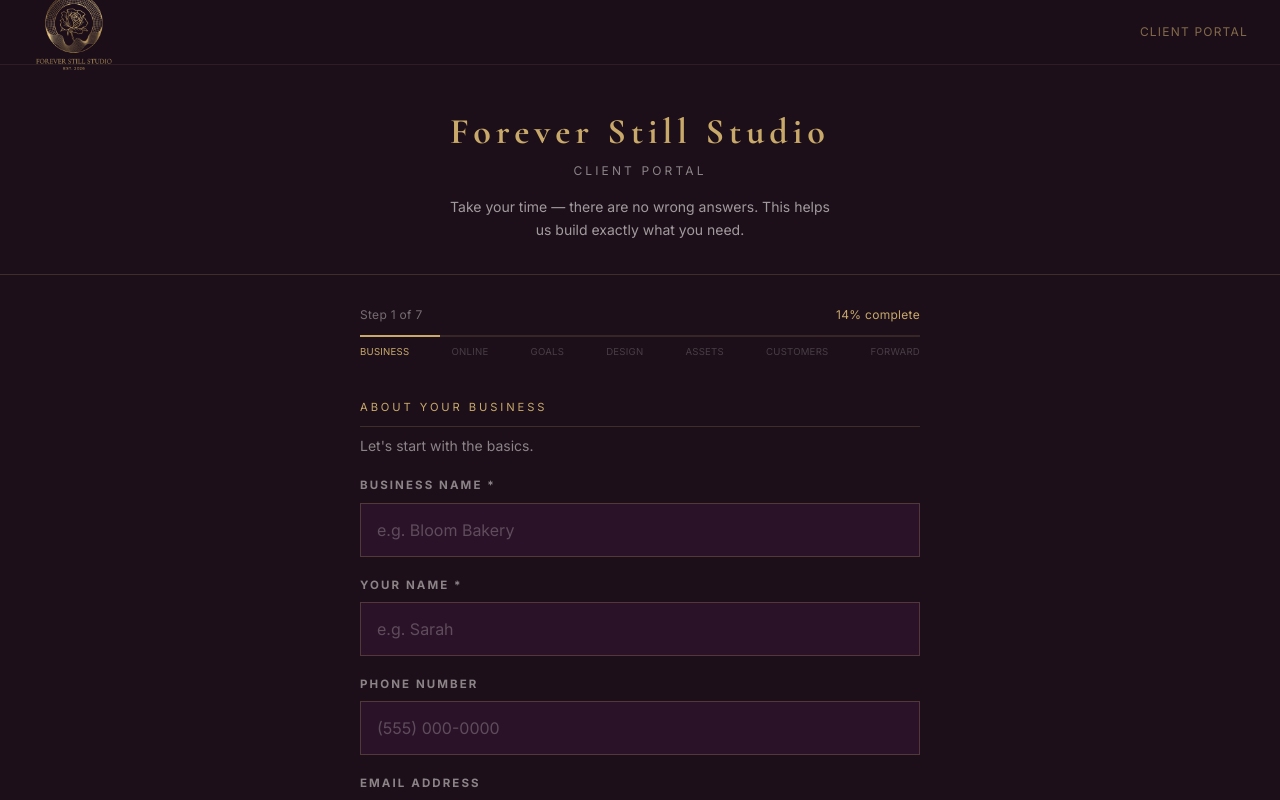
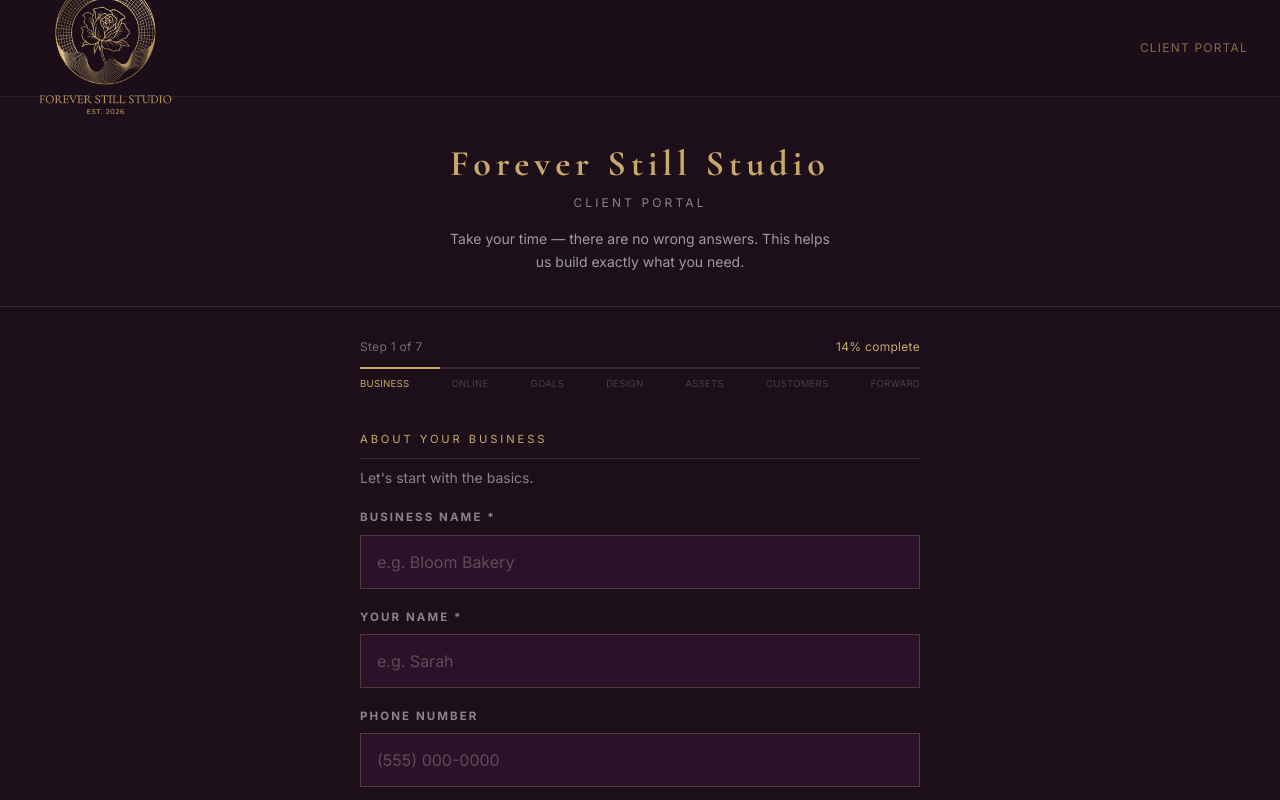
Before and after one commit to chrissyraine/forever-still-studio, a Next.js app: page /clients in a window 1280 px wide. Shown: the top 800 px of the page. Built offline with nearby package versions, Linux system fonts and the light colour scheme.

Commit message:
Bigger logo and padding on client portal

```diff
--- a/app/clients/page.tsx
+++ b/app/clients/page.tsx
@@ -285,9 +285,9 @@
 
       {/* Nav */}
       <nav className="fixed top-0 left-0 right-0 z-50 bg-dark/95 backdrop-blur-md border-b border-gold/10">
-        <div className="max-w-7xl mx-auto px-5 sm:px-8 flex items-center justify-between h-16">
+        <div className="max-w-7xl mx-auto px-5 sm:px-8 flex items-center justify-between h-24">
           <Link href="/" aria-label="Forever Still Studio home">
-            <img src="/images/logo.png" alt="Forever Still Studio" width={80} height={80} className="flex-shrink-0" />
+            <img src="/images/logo.png" alt="Forever Still Studio" width={140} height={140} className="flex-shrink-0" />
           </Link>
           <span className="font-sans text-xs tracking-widest uppercase text-gold/60">
             Client Portal
@@ -296,7 +296,7 @@
       </nav>
 
       {/* Header */}
-      <header className="pt-28 pb-8 px-6 text-center border-b border-gold/20">
+      <header className="pt-36 pb-8 px-6 text-center border-b border-gold/20">
         <p className="font-serif text-3xl sm:text-4xl font-bold text-gold tracking-[0.14em]">
           Forever Still Studio
         </p>
```
